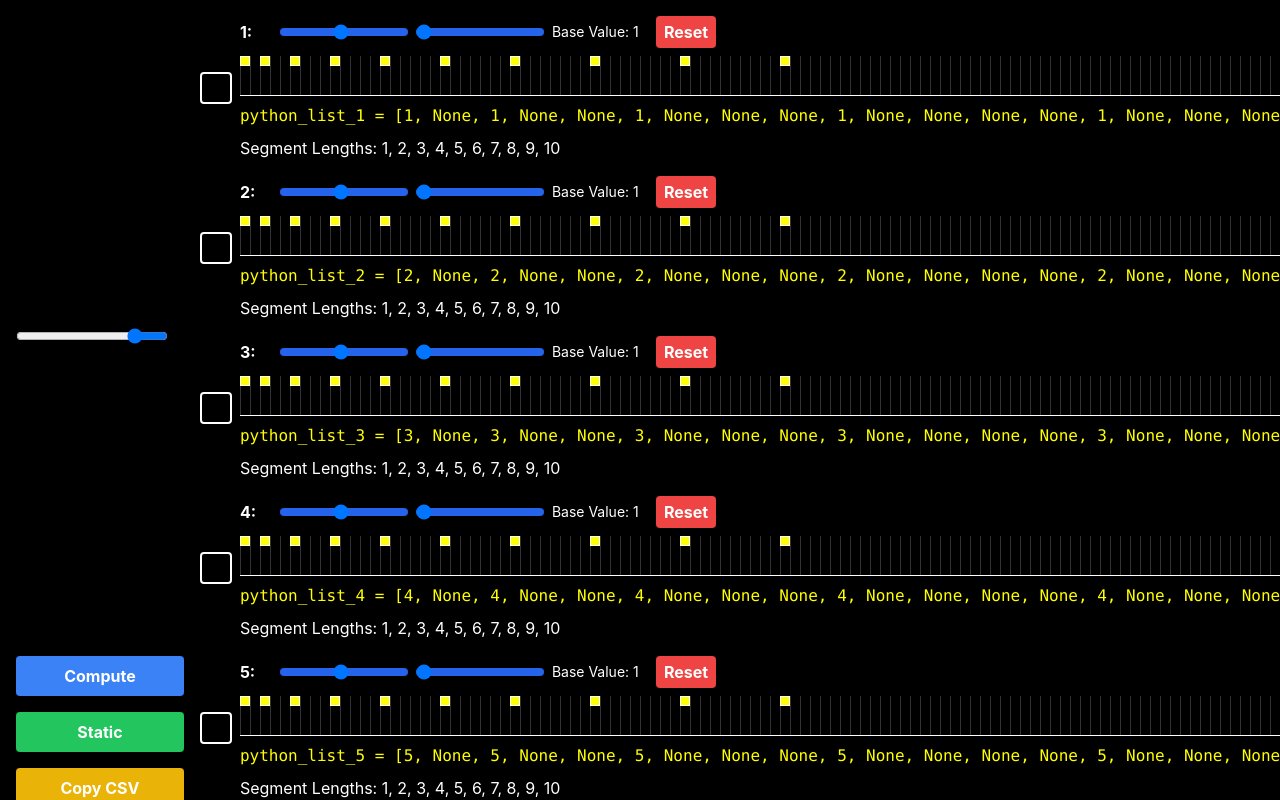
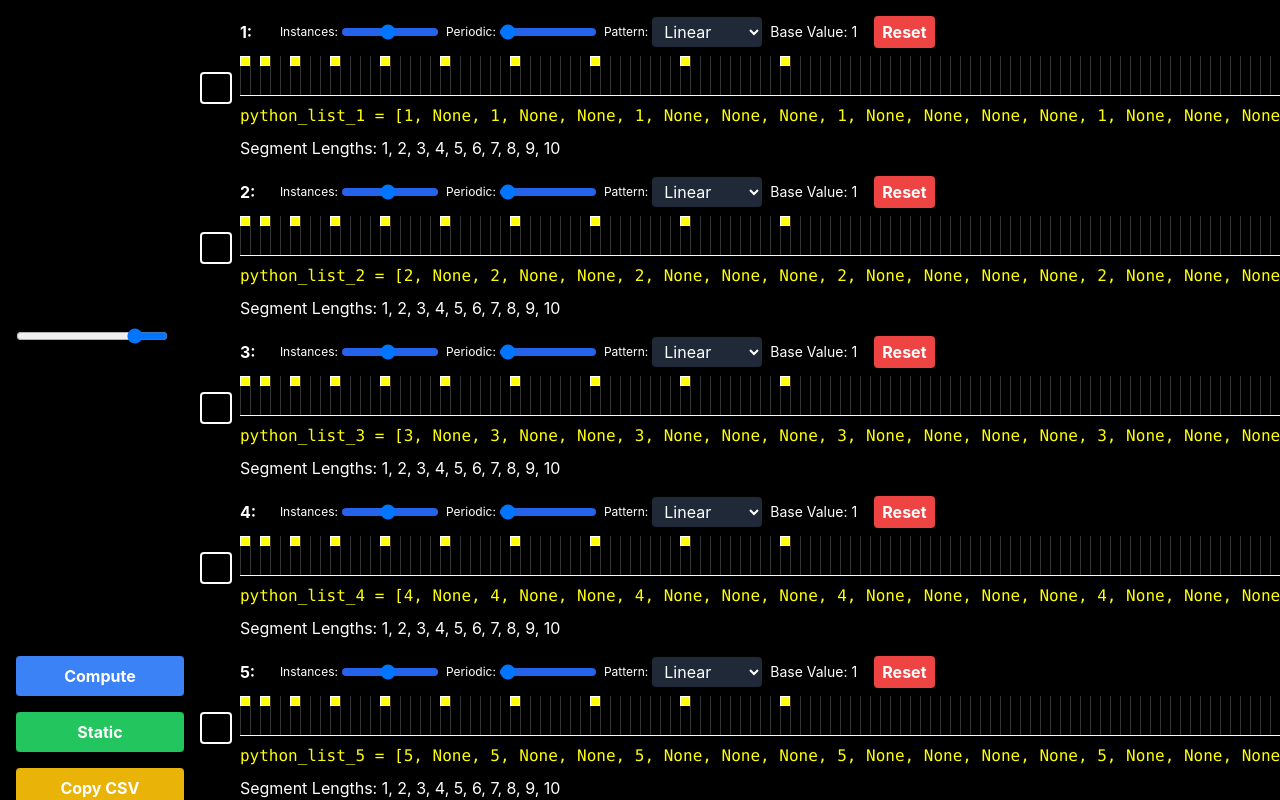
Before and after one commit to Juan23450/pelotas, a React (Create React App) app: page / in a window 1280 px wide. Shown: the top 800 px of the page. Built offline with nearby package versions, Linux system fonts and the light colour scheme.

Commit message:
Update App.js

```diff
--- a/src/App.js
+++ b/src/App.js
@@ -7,17 +7,36 @@ const NumberPattern = ({
   conflictColumns,
   computeOrder,
   onComputeOrderChange,
+  baseValue,
+  periodicInterval,
+  patternType,
+  instances,
+  patternShift,
+  onBaseValueChange,
+  onPeriodicIntervalChange,
+  onPatternTypeChange,
+  onInstancesChange,
+  onPatternShiftChange,
+  onReset,
 }) => {
-  const [baseValue, setBaseValue] = useState(1);
-  const [periodicInterval, setPeriodicInterval] = useState(1);
-  const [instances, setInstances] = useState(10);
-  const [patternShift, setPatternShift] = useState(-1); // Shift pattern so first instance is at index 0
-
   const generatePattern = () => {
     let pattern = [];
     let currentPos = patternShift;
     for (let n = 0; n < instances; n++) {
-      const space = (baseValue + n) * periodicInterval;
+      // Calculate space between instances based on pattern type
+      let space;
+      switch (patternType) {
+        case 'Quadratic':
+          space = Math.pow(baseValue + n, 2);
+          break;
+        case 'Cubic':
+          space = Math.pow(baseValue + n, 3);
+          break;
+        default: // 'Linear'
+          space = baseValue + n;
+      }
+      space *= periodicInterval; // Apply periodic interval
+
       currentPos += space;
       pattern.push({ value: number, instance: n, position: currentPos });
       for (let i = 1; i < periodicInterval; i++) {
@@ -36,7 +55,7 @@ const NumberPattern = ({
 
   useEffect(() => {
     setPattern(generatePattern());
-  }, [baseValue, periodicInterval, instances, patternShift]);
+  }, [baseValue, periodicInterval, patternType, instances, patternShift]);
 
   const generatePythonList = () => {
     const maxLength = 1000; // Adjust as needed
@@ -65,8 +84,8 @@ const NumberPattern = ({
     const startValue = index === 0 ? baseValue : patternShift;
     const handleMove = (e) => {
       const diff = Math.round((e.clientX - startX) / 10);
-      if (index === 0) setBaseValue(startValue + diff);
-      else setPatternShift(startValue + diff);
+      if (index === 0) onBaseValueChange(startValue + diff);
+      else onPatternShiftChange(startValue + diff);
     };
     document.addEventListener('mousemove', handleMove);
     document.addEventListener(
@@ -105,30 +124,46 @@ const NumberPattern = ({
       <div className="flex-grow">
         <div className="flex items-center flex-wrap text-white mb-2">
           <span className="w-8 font-bold mr-2">{number}:</span>
+          {/* Instances Slider */}
+          <div className="flex items-center mr-2">
+            <span className="text-xs mr-1">Instances:</span>
             <input
               type="range"
               min="1"
               max="20"
               value={instances}
-            onChange={(e) => setInstances(parseInt(e.target.value))}
-            className="w-32 h-2 bg-blue-600 rounded-lg appearance-none cursor-pointer mr-2"
+              onChange={(e) => onInstancesChange(parseInt(e.target.value))}
+              className="w-24 h-2 bg-blue-600 rounded-lg appearance-none cursor-pointer"
             />
+          </div>
+          {/* Periodic Interval Slider */}
+          <div className="flex items-center mr-2">
+            <span className="text-xs mr-1">Periodic:</span>
             <input
               type="range"
               min="1"
               max="5"
               value={periodicInterval}
-            onChange={(e) => setPeriodicInterval(parseInt(e.target.value))}
-            className="w-32 h-2 bg-blue-600 rounded-lg appearance-none cursor-pointer mr-2"
+              onChange={(e) => onPeriodicIntervalChange(parseInt(e.target.value))}
+              className="w-24 h-2 bg-blue-600 rounded-lg appearance-none cursor-pointer"
             />
+          </div>
+          {/* Pattern Type Selector */}
+          <div className="flex items-center mr-2">
+            <span className="text-xs mr-1">Pattern:</span>
+            <select
+              value={patternType}
+              onChange={(e) => onPatternTypeChange(e.target.value)}
+              className="bg-gray-800 text-white px-2 py-1 rounded"
+            >
+              <option value="Linear">Linear</option>
+              <option value="Quadratic">Quadratic</option>
+              <option value="Cubic">Cubic</option>
+            </select>
+          </div>
           <span className="text-sm w-24">Base Value: {baseValue}</span>
           <button
-            onClick={() => {
-              setBaseValue(1);
-              setPeriodicInterval(1);
-              setPatternShift(-1); // Reset to -1 to start at index 0
-              setInstances(10);
-            }}
+            onClick={onReset}
             className="bg-red-500 hover:bg-red-700 text-white font-bold py-1 px-2 rounded ml-2"
           >
             Reset
@@ -138,8 +173,7 @@ const NumberPattern = ({
         <div
           className="h-10 relative overflow-hidden whitespace-nowrap border-b border-white"
           style={{
-            backgroundImage:
-              'linear-gradient(90deg, #333 1px, transparent 1px)',
+            backgroundImage: 'linear-gradient(90deg, #333 1px, transparent 1px)',
             backgroundSize: '10px 10px',
           }}
         >
@@ -338,6 +372,8 @@ const NumberPatternSliders = () => {
   const [conflictColumns, setConflictColumns] = useState([]);
   const [finalProductRowList, setFinalProductRowList] = useState([]);
   const [computeOrder, setComputeOrder] = useState({});
+  const [checkAll, setCheckAll] = useState(false); // New state for "Check All"
+  const [numberPatternStates, setNumberPatternStates] = useState({}); // State for NumberPatterns
   const maxRows = 50;
 
   const handlePatternChange = (number, pythonList) => {
@@ -508,9 +544,127 @@ const NumberPatternSliders = () => {
     });
   };
 
+  // Handlers for NumberPattern state changes
+  const handleBaseValueChange = (number, newValue) => {
+    if (checkAll) {
+      // Update baseValue for all visible numbers
+      setNumberPatternStates((prevStates) => {
+        const newStates = { ...prevStates };
+        for (let i = 1; i <= rowCount; i++) {
+          newStates[i] = { ...newStates[i], baseValue: newValue };
+        }
+        return newStates;
+      });
+    } else {
+      // Update baseValue for the specific number
+      setNumberPatternStates((prevStates) => ({
+        ...prevStates,
+        [number]: { ...prevStates[number], baseValue: newValue },
+      }));
+    }
+  };
+
+  const handlePeriodicIntervalChange = (number, newValue) => {
+    if (checkAll) {
+      setNumberPatternStates((prevStates) => {
+        const newStates = { ...prevStates };
+        for (let i = 1; i <= rowCount; i++) {
+          newStates[i] = { ...newStates[i], periodicInterval: newValue };
+        }
+        return newStates;
+      });
+    } else {
+      setNumberPatternStates((prevStates) => ({
+        ...prevStates,
+        [number]: { ...prevStates[number], periodicInterval: newValue },
+      }));
+    }
+  };
+
+  const handlePatternTypeChange = (number, newValue) => {
+    if (checkAll) {
+      setNumberPatternStates((prevStates) => {
+        const newStates = { ...prevStates };
+        for (let i = 1; i <= rowCount; i++) {
+          newStates[i] = { ...newStates[i], patternType: newValue };
+        }
+        return newStates;
+      });
+    } else {
+      setNumberPatternStates((prevStates) => ({
+        ...prevStates,
+        [number]: { ...prevStates[number], patternType: newValue },
+      }));
+    }
+  };
+
+  const handleInstancesChange = (number, newValue) => {
+    if (checkAll) {
+      setNumberPatternStates((prevStates) => {
+        const newStates = { ...prevStates };
+        for (let i = 1; i <= rowCount; i++) {
+          newStates[i] = { ...newStates[i], instances: newValue };
+        }
+        return newStates;
+      });
+    } else {
+      setNumberPatternStates((prevStates) => ({
+        ...prevStates,
+        [number]: { ...prevStates[number], instances: newValue },
+      }));
+    }
+  };
+
+  const handlePatternShiftChange = (number, newValue) => {
+    if (checkAll) {
+      setNumberPatternStates((prevStates) => {
+        const newStates = { ...prevStates };
+        for (let i = 1; i <= rowCount; i++) {
+          newStates[i] = { ...newStates[i], patternShift: newValue };
+        }
+        return newStates;
+      });
+    } else {
+      setNumberPatternStates((prevStates) => ({
+        ...prevStates,
+        [number]: { ...prevStates[number], patternShift: newValue },
+      }));
+    }
+  };
+
+  const handleReset = (number) => {
+    if (checkAll) {
+      // Reset all visible numbers
+      setNumberPatternStates((prevStates) => {
+        const newStates = { ...prevStates };
+        for (let i = 1; i <= rowCount; i++) {
+          newStates[i] = {
+            baseValue: 1,
+            periodicInterval: 1,
+            patternType: 'Linear',
+            instances: 10,
+            patternShift: -1,
+          };
+        }
+        return newStates;
+      });
+    } else {
+      // Reset specific number
+      setNumberPatternStates((prevStates) => ({
+        ...prevStates,
+        [number]: {
+          baseValue: 1,
+          periodicInterval: 1,
+          patternType: 'Linear',
+          instances: 10,
+          patternShift: -1,
+        },
+      }));
+    }
+  };
+
   return (
     <div className="p-4 bg-black text-white flex flex-col min-h-screen">
-      {/* Changed h-screen to min-h-screen */}
       <div className="flex mb-4">
         <div className="flex flex-col mr-4">
           <input
@@ -569,6 +723,16 @@ const NumberPatternSliders = () => {
             />
             <label className="text-white">Static Mode (Highlight Conflicts)</label>
           </div>
+          {/* Check All Checkbox */}
+          <div className="flex items-center mt-4">
+            <input
+              type="checkbox"
+              checked={checkAll}
+              onChange={(e) => setCheckAll(e.target.checked)}
+              className="mr-2"
+            />
+            <label className="text-white">Check All (Apply actions to all rows)</label>
+          </div>
         </div>
         <div className="flex-grow flex flex-col">
           <div className="flex-grow overflow-x-hidden overflow-y-auto">
@@ -581,6 +745,46 @@ const NumberPatternSliders = () => {
                 conflictColumns={conflictColumns}
                 computeOrder={computeOrder[index + 1]}
                 onComputeOrderChange={handleComputeOrderChange}
+                // Pass down the state and change handlers
+                baseValue={
+                  numberPatternStates[index + 1]?.baseValue !== undefined
+                    ? numberPatternStates[index + 1].baseValue
+                    : 1
+                }
+                periodicInterval={
+                  numberPatternStates[index + 1]?.periodicInterval !== undefined
+                    ? numberPatternStates[index + 1].periodicInterval
+                    : 1
+                }
+                patternType={
+                  numberPatternStates[index + 1]?.patternType || 'Linear'
+                }
+                instances={
+                  numberPatternStates[index + 1]?.instances !== undefined
+                    ? numberPatternStates[index + 1].instances
+                    : 10
+                }
+                patternShift={
+                  numberPatternStates[index + 1]?.patternShift !== undefined
+                    ? numberPatternStates[index + 1].patternShift
+                    : -1
+                }
+                onBaseValueChange={(newValue) =>
+                  handleBaseValueChange(index + 1, newValue)
+                }
+                onPeriodicIntervalChange={(newValue) =>
+                  handlePeriodicIntervalChange(index + 1, newValue)
+                }
+                onPatternTypeChange={(newValue) =>
+                  handlePatternTypeChange(index + 1, newValue)
+                }
+                onInstancesChange={(newValue) =>
+                  handleInstancesChange(index + 1, newValue)
+                }
+                onPatternShiftChange={(newValue) =>
+                  handlePatternShiftChange(index + 1, newValue)
+                }
+                onReset={() => handleReset(index + 1)}
               />
             ))}
           </div>
```
Lines whose indentation alone changed are shown as unchanged.
